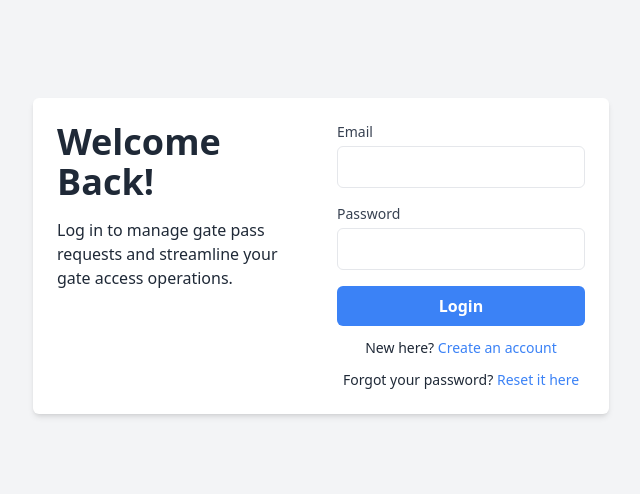
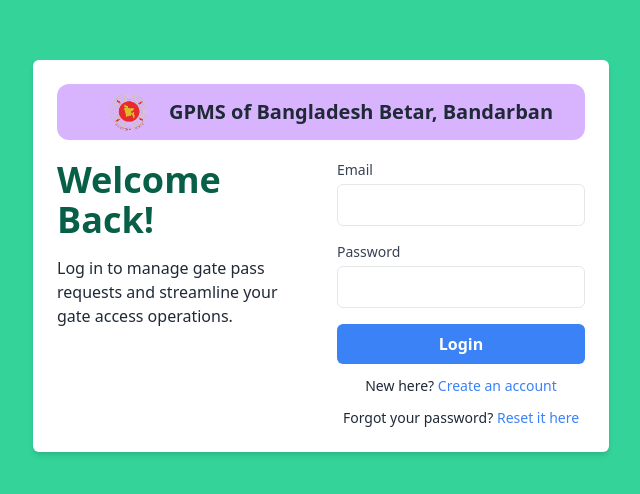
Before and after one commit to sattamap/gpms-client, a React (Vite) app: page / in a window 1280 px wide. Shown: the part 144-638 px from the top of the page, without its empty margins (319-959 px from the left). Built offline with nearby package versions, Linux system fonts and the light colour scheme; no server answers.

Commit message:
Enhance reset password functionality and update style in login page

```diff
--- a/src/pages/Login/Login.jsx
+++ b/src/pages/Login/Login.jsx
@@ -1,14 +1,19 @@
 import { Link, useLocation, useNavigate } from 'react-router-dom';
 import Swal from 'sweetalert2';
 import { useForm } from 'react-hook-form';
-import { useContext } from 'react';
+import { useContext, useState } from 'react';
 import { AuthContext } from '../../provider/AuthProvider';
+import bb from '../../assets/bb.png';
+
 
 const Login = () => {
-  const { signIn } = useContext(AuthContext);
+  const { signIn, sendPassResetEmail } = useContext(AuthContext);
   const navigate = useNavigate();
   const location = useLocation();
+  const [showResetModal, setShowResetModal] = useState(false);
+  const [resetEmail, setResetEmail] = useState('');
   const from = location.state?.from?.pathname || '/dashboard/';
+
 
   const { register, handleSubmit } = useForm();
 
@@ -34,15 +39,54 @@
       });
   };
 
+  const handleOpenResetModal = () => {
+    setShowResetModal(true);
+  };
+
+  const handleCloseResetModal = () => {
+    setShowResetModal(false);
+  };
+
+  const handleResetPassword = async () => {
+    try {
+      await sendPassResetEmail(resetEmail);
+      console.log('Password reset email sent successfully.');
+      Swal.fire({
+        title: 'Password Reset Email Sent',
+        text: 'Check your inbox for instructions to reset your password.',
+        icon: 'success',
+      });
+      handleCloseResetModal();
+    } catch (error) {
+      console.error('Error sending password reset email:', error);
+      Swal.fire({
+        title: 'Error',
+        text: error.message,
+        icon: 'error',
+      });
+    }
+  };
+
+
+
   return (
-    <div className="min-h-screen flex items-center justify-center bg-gray-100">
+    <div className="min-h-screen flex items-center justify-center bg-emerald-400">
       <div className="max-w-xl mx-auto p-6 bg-white shadow-md rounded-md">
+        <div className=' flex items-center justify-center text-xl font-bold bg-purple-300 rounded-xl mb-5'>
+        <div>
+              <img className='w-20' src={bb} alt="" />
+            </div>
+          <h2>GPMS of Bangladesh Betar, Bandarban</h2>
+
+        </div>
         <div className="grid grid-cols-1 md:grid-cols-2 gap-8">
           <div className="text-center md:text-left mb-8">
-            <h4 className="text-4xl font-bold mb-4">Welcome Back!</h4>
+
+            <h4 className="text-4xl font-bold mb-4 text-emerald-800">Welcome Back!</h4>
             <p className="text-base">
               Log in to manage gate pass requests and streamline your gate access operations.
             </p>
+
           </div>
           <div>
             <form onSubmit={handleSubmit(onSubmit)}>
@@ -82,11 +126,40 @@
             </p>
             <p className="text-center mt-3 text-sm">
               Forgot your password?{' '}
-              <Link to='/forgot-password' className="text-blue-500">Reset it here</Link>
+              <button
+                className="text-blue-500"
+                onClick={handleOpenResetModal}
+              >
+                Reset it here
+              </button>
             </p>
           </div>
         </div>
       </div>
+
+       {/* Reset password modal */}
+       {showResetModal && (
+        <div className="fixed top-0 left-0 w-full h-full bg-gray-800 bg-opacity-50 flex items-center justify-center">
+          <div className="bg-white p-6 rounded-md shadow-md">
+            <h2 className="text-xl font-semibold mb-4">Reset Password</h2>
+            <input
+              type="email"
+              value={resetEmail}
+              onChange={(e) => setResetEmail(e.target.value)}
+              className="mt-1 p-2 w-full border rounded-md mb-4"
+              placeholder="Enter your email"
+            />
+            <div className="flex justify-end">
+              <button onClick={handleCloseResetModal} className="mr-2 text-gray-500 hover:text-gray-700">
+                Cancel
+              </button>
+              <button onClick={handleResetPassword} className="bg-blue-500 text-white font-bold py-2 px-4 rounded-md hover:bg-blue-700">
+                Reset Password
+              </button>
+            </div>
+          </div>
+        </div>
+      )}
     </div>
   );
 };
--- a/src/provider/AuthProvider.jsx
+++ b/src/provider/AuthProvider.jsx
@@ -1,5 +1,5 @@
 import { createContext, useEffect, useState } from "react";
-import { createUserWithEmailAndPassword, getAuth, onAuthStateChanged, signInWithEmailAndPassword, signOut, updateProfile } from "firebase/auth";
+import { createUserWithEmailAndPassword, getAuth, onAuthStateChanged, sendPasswordResetEmail, signInWithEmailAndPassword, signOut, updateProfile } from "firebase/auth";
 import { app } from "../firebase/firebase.config";
 
 
@@ -19,6 +19,10 @@
         setLoading(true);
         return signInWithEmailAndPassword(auth,email,password)
     }
+
+    const sendPassResetEmail = (email) => {
+      return sendPasswordResetEmail(auth, email);
+    };
 
     const logOut = () => {
       setLoading(true);
@@ -59,6 +63,7 @@
         signIn,
         logOut,
         updateUserProfile,
+        sendPassResetEmail
 
     };
 
```
Also changed, not shown: src/assets/bb.png (added), src/assets/vms.png (added).
